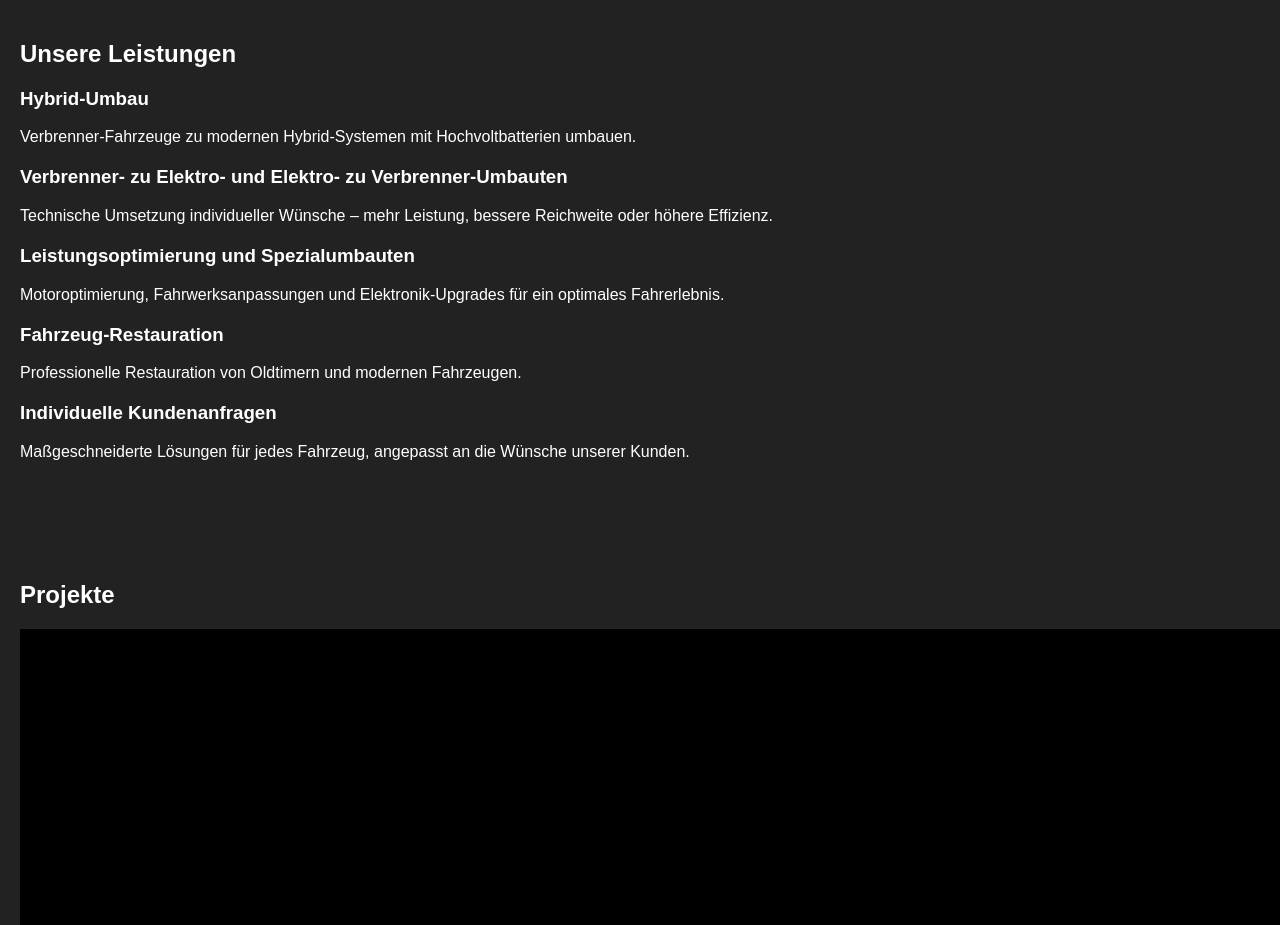
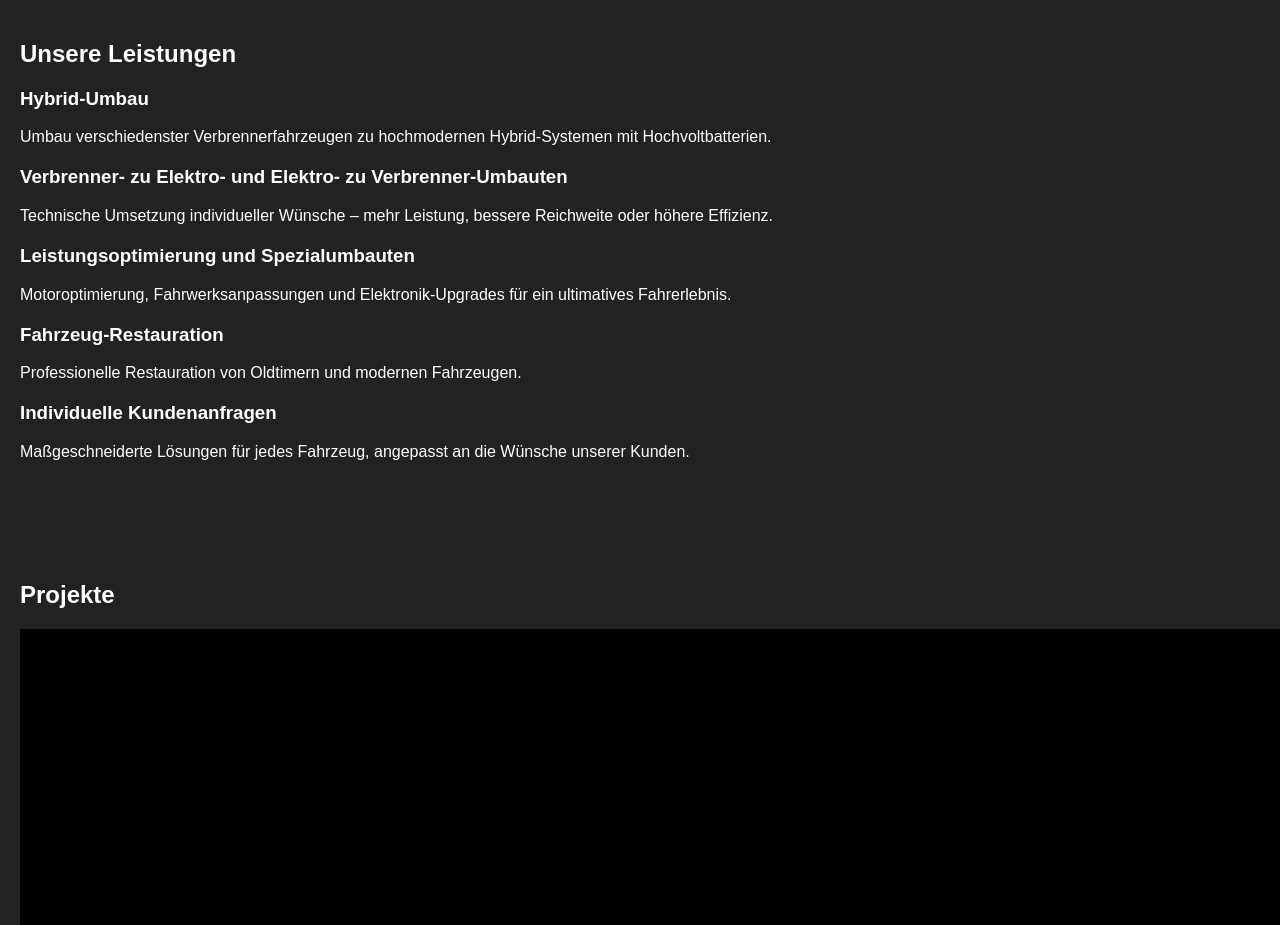
Before and after one commit to AS-Performance-2024/AS-Performance, a plain HTML site: page index.html in a window 1280 px wide. Shown: the part 1060-1985 px from the top of the page. Drawn offline with Linux system fonts and the light colour scheme.

Commit message:
index.html

```diff
--- a/index.html
+++ b/index.html
@@ -43,7 +43,7 @@
         <h2>Unsere Leistungen</h2>
         <div class="service">
             <h3>Hybrid-Umbau</h3>
-            <p>Verbrenner-Fahrzeuge zu modernen Hybrid-Systemen mit Hochvoltbatterien umbauen.</p>
+            <p>Umbau verschiedenster Verbrennerfahrzeugen zu hochmodernen Hybrid-Systemen mit Hochvoltbatterien.</p>
         </div>
         <div class="service">
             <h3>Verbrenner- zu Elektro- und Elektro- zu Verbrenner-Umbauten</h3>
@@ -51,7 +51,7 @@
         </div>
         <div class="service">
             <h3>Leistungsoptimierung und Spezialumbauten</h3>
-            <p>Motoroptimierung, Fahrwerksanpassungen und Elektronik-Upgrades für ein optimales Fahrerlebnis.</p>
+            <p>Motoroptimierung, Fahrwerksanpassungen und Elektronik-Upgrades für ein ultimatives Fahrerlebnis.</p>
         </div>
         <div class="service">
             <h3>Fahrzeug-Restauration</h3>
```
